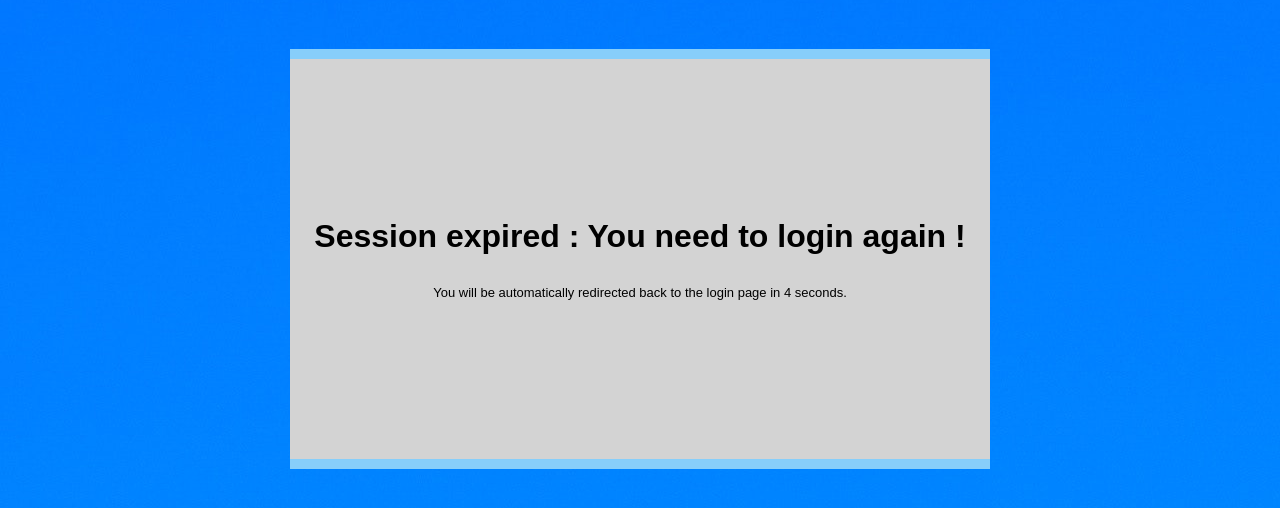
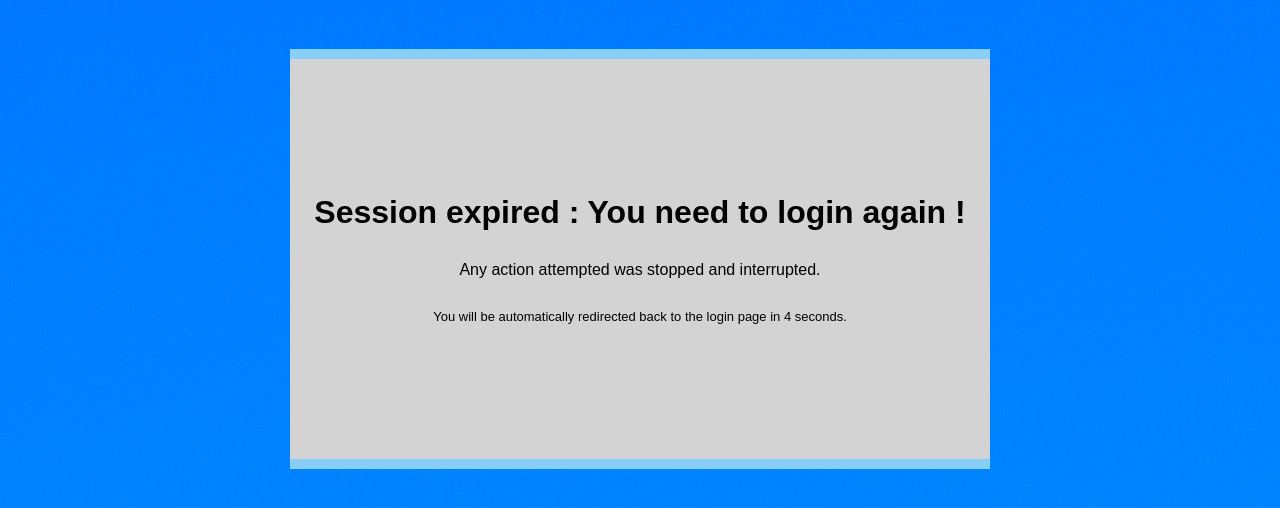
Before and after one commit to Pixelmidou/WSYM, a PHP site: page /welcome.php in a window 1280 px wide. Shown: the part 141-649 px from the top of the page. Run offline with PHP 8.4, Linux system fonts and the light colour scheme; a user stored in the database is signed in.

Commit message:
minor_modifications

```diff
--- a/welcome.php
+++ b/welcome.php
@@ -8,6 +8,11 @@ if ($con->connect_error) {
         session_destroy();
         header("Location: index.html");
         die();
+    }
+    if (isset($_POST['logout'])) {
+        session_destroy();
+        header("Location: index.html");
+        exit;
     }
     $now = time();
     if($now > $_SESSION['expire']) {
@@ -27,6 +32,7 @@ if ($con->connect_error) {
             <div class="container1">
                 <div class="container2">
                     <h1 style="text-align: center;">Session expired : You need to login again !</h1>
+                    <div style="text-align: center; font-size: medium;">Any action attempted was stopped and interrupted.</div>
                     <div style="text-align: center; font-size: small;">You will be automatically redirected back to the login page in 4 seconds.</div>
                 </div>
             </div>
@@ -35,11 +41,6 @@ if ($con->connect_error) {
     <?php } else {
         $page_load = true;
         $username = $_SESSION['username'];
-        if (isset($_POST['logout'])) {
-            session_destroy();
-            header("Location: index.html");
-            exit;
-        }
         $balance_query = mysqli_query($con,"SELECT balance FROM balance WHERE username = '$username'");
         if (mysqli_num_rows($balance_query) > 0) {
             $balance_array = mysqli_fetch_all($balance_query, MYSQLI_ASSOC);
@@ -246,6 +247,7 @@ if ($con->connect_error) {
         </form>
         <form method="post" class="container4 ticket" id="ticket">
             <h1 class="deptitle">Submit a ticket</h1>
+            <div class="desc">P.S. : Only one ticket at time can be opened</div>
             <label>
                 <textarea id="tick" name="tickettext" cols="40" rows="6"></textarea>
             </label>
```
